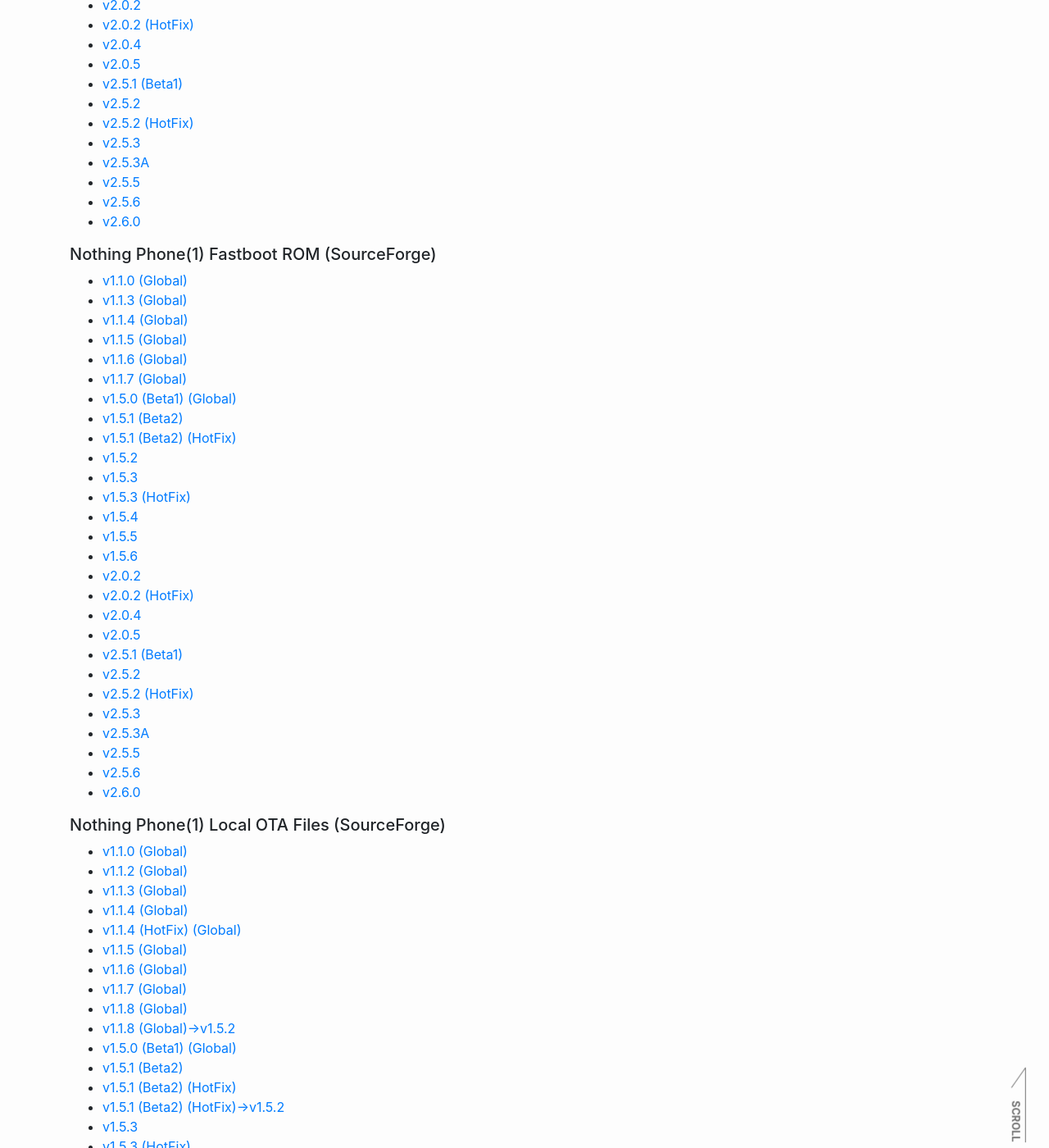
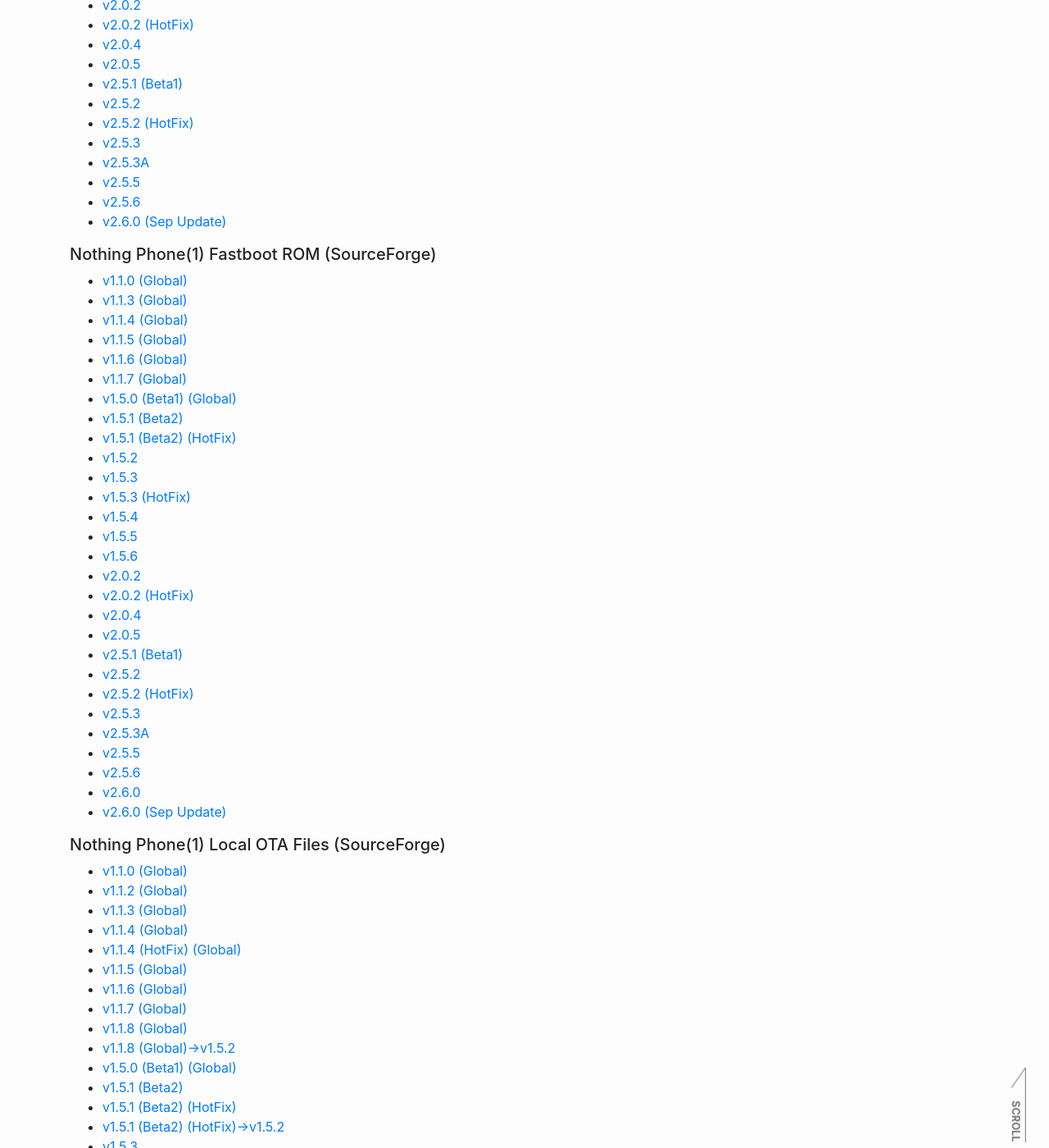
Before and after one commit to reindex-ot/reindex-ot.github.io, a Jekyll site: the page built from nothing.md, in a window 1280 px wide and 1400 px high, scrolled down 1238 px. Shown: the whole window at 82% size. Built offline with Jekyll 4.4.1, drawn with Linux system fonts in a browser that asks for light colours.

Commit message:
Update nothing.md
Signed-off-by: Re*Index. (ot_inc) <32851879+reindex-ot@users.noreply.github.com>

```diff
--- a/nothing.md
+++ b/nothing.md
@@ -40,7 +40,7 @@ If you don't do that, you'll get bricked. Okay?
 - [v2.5.3A](https://github.com/reindex-ot/boot.img_repo/raw/main/nothing/phone1/Spacewar_boot_v2.5.3A.zip)
 - [v2.5.5](https://github.com/reindex-ot/boot.img_repo/raw/main/nothing/phone1/Spacewar_boot_v2.5.5.zip)
 - [v2.5.6](https://github.com/reindex-ot/boot.img_repo/raw/main/nothing/phone1/Spacewar_boot_v2.5.6.zip)
-- [v2.6.0](https://github.com/reindex-ot/boot.img_repo/raw/main/nothing/phone1/Spacewar_boot_v2.6.0.zip)
+- [v2.6.0 (Sep Update)](https://github.com/reindex-ot/boot.img_repo/raw/main/nothing/phone1/Spacewar_boot_v2.6.0-240904-1634.zip)
 
 ##### Nothing Phone(1) Fastboot ROM (SourceForge)
 - [v1.1.0 (Global)](https://sourceforge.net/projects/nothingphone-1-rom/files/FastbootROM/Spacewar_FastbootROM_v1.1.0_Global.rar/download)
@@ -70,6 +70,7 @@ If you don't do that, you'll get bricked. Okay?
 - [v2.5.5](https://sourceforge.net/projects/nothingphone-1-rom/files/FastbootROM/Spacewar_FastbootROM_v2.5.5.7z/download)
 - [v2.5.6](https://sourceforge.net/projects/nothingphone-1-rom/files/FastbootROM/Spacewar_FastbootROM_v2.5.6.7z/download)
 - [v2.6.0](https://sourceforge.net/projects/nothingphone-1-rom/files/FastbootROM/Spacewar_FastbootROM_v2.6.0.7z/download)
+- [v2.6.0 (Sep Update)](https://sourceforge.net/projects/nothingphone-1-rom/files/FastbootROM/Spacewar_FastbootROM_v2.6.0-240904-1634.7z/download)
 
 ##### Nothing Phone(1) Local OTA Files (SourceForge)
 - [v1.1.0 (Global)](https://sourceforge.net/projects/nothingphone-1-rom/files/OTA/v1.0.2_to_v1.1.0.zip/download)
@@ -103,6 +104,7 @@ If you don't do that, you'll get bricked. Okay?
 - [v2.5.5](https://sourceforge.net/projects/nothingphone-1-rom/files/OTA/v2.5.3A_to_v2.5.5.zip/download)
 - [v2.5.6](https://sourceforge.net/projects/nothingphone-1-rom/files/OTA/v2.5.5_to_v2.5.6.zip/download)
 - [v2.6.0](https://sourceforge.net/projects/nothingphone-1-rom/files/OTA/2.5.6_to_2.6.0.zip/download)
+- [v2.6.0 (Sep Update)](https://sourceforge.net/projects/nothingphone-1-rom/files/OTA/v2.6.0_to_v2.6.0%28sep%29.zip/download)
 
 ##### Nothing Phone(1) QFIL ROM
 ######  Required EDL Command or EDL Cable V1/V2
```
